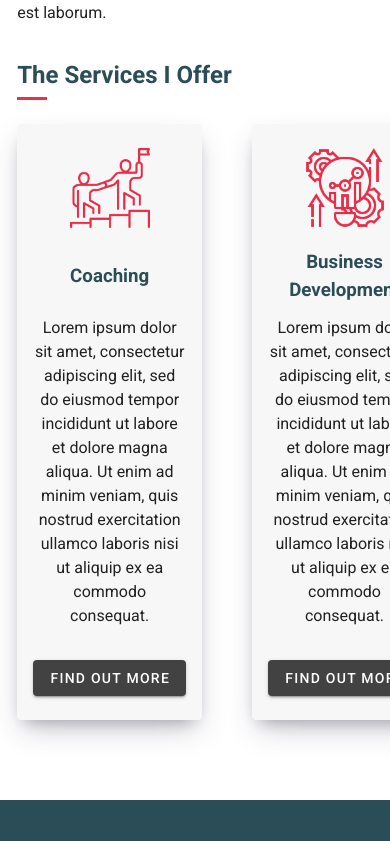
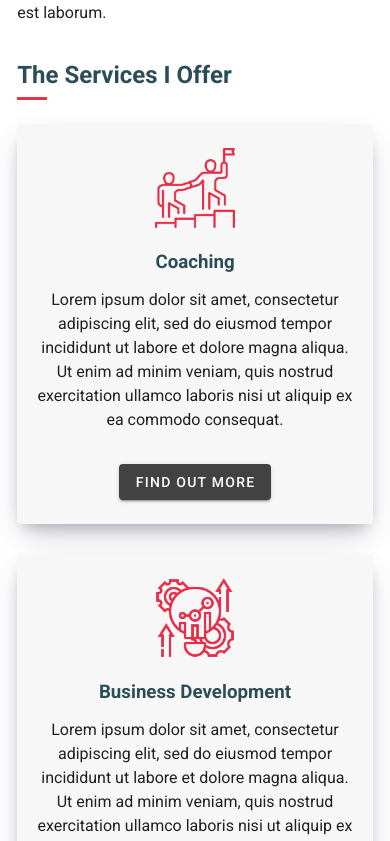
Before and after one commit to craiglaws/GWC, a Nuxt app: page / in a window 390 px wide. Shown: the part 1303-2144 px from the top of the page. Built offline with nearby package versions, Linux system fonts and the light colour scheme.

Commit message:
service grid fix

```diff
--- a/pages/index.vue
+++ b/pages/index.vue
@@ -115,5 +115,9 @@ export default {
   .about-img{
     display: none;
   }
+
+  .service-grid{
+    grid-template-columns: 1fr;
+  }
 }
 </style>
```
